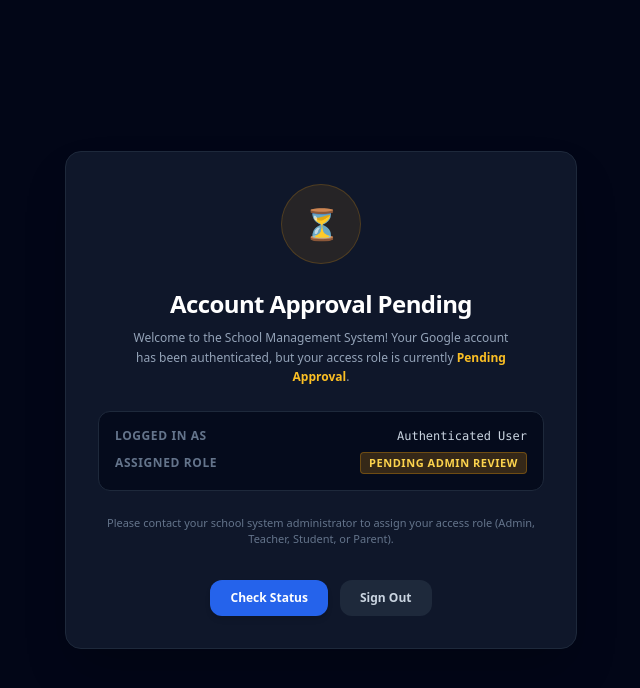
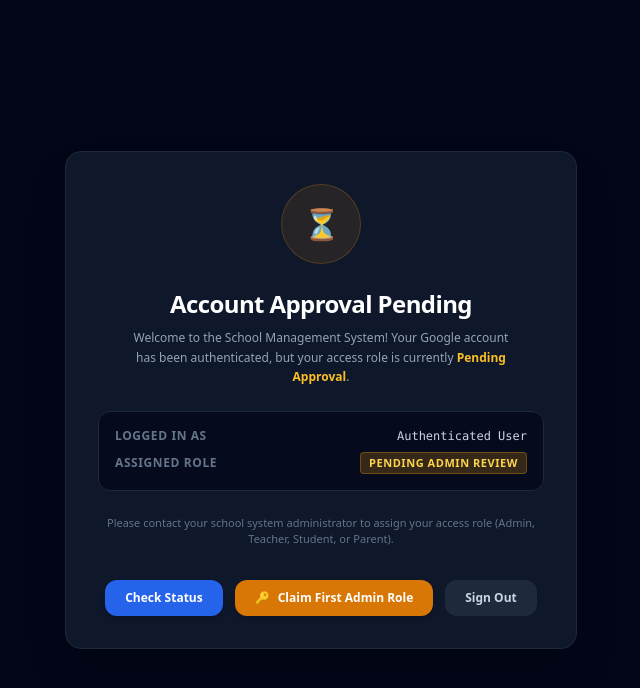
Before and after one commit to arshal-salu/schoolmanagemen, a Nuxt app in the folder nuxt-app/: page /pending in a window 1280 px wide. Shown: the top 688 px of the page, without its empty margins (319-959 px from the left). Built offline with nearby package versions, Linux system fonts and the light colour scheme; no server answers.

Commit message:
Add Claim First Admin Role button on pending page for instant bootstrapping

```diff
--- a/nuxt-app/app/pages/auth/callback.vue
+++ b/nuxt-app/app/pages/auth/callback.vue
@@ -91,19 +91,25 @@ onMounted(async () => {
     if (profile) {
       userRole = profile.role || 'pending'
     } else {
-      // 3. Create profile if it does not exist (default role: 'pending')
+      // 3. Check total profiles count to auto-bootstrap first admin
+      const { count } = await client
+        .from('profiles')
+        .select('*', { count: 'exact', head: true })
+
+      const initialRole = (count === 0 || count === null) ? 'admin' : 'pending'
+
       const meta = currentAuthUser.user_metadata || {}
       const fullName = meta.full_name || meta.name || currentAuthUser.email.split('@')[0]
       const avatarUrl = meta.avatar_url || meta.picture || ''
 
       const { data: newProfile, error: insertErr } = await client
         .from('profiles')
-        .insert({
+        .upsert({
           id: currentAuthUser.id,
           full_name: fullName,
           email: currentAuthUser.email,
           avatar_url: avatarUrl,
-          role: 'pending'
+          role: initialRole
         })
         .select()
         .single()
@@ -111,7 +117,7 @@ onMounted(async () => {
       if (insertErr) {
         console.error('Profile creation error:', insertErr)
       }
-      userRole = newProfile?.role || 'pending'
+      userRole = newProfile?.role || initialRole
     }
 
     // 4. Redirect user according to role
--- a/nuxt-app/app/pages/pending.vue
+++ b/nuxt-app/app/pages/pending.vue
@@ -44,6 +44,14 @@
         </button>
 
         <button
+          @click="claimInitialAdmin"
+          :disabled="checking"
+          class="w-full sm:w-auto px-5 py-2.5 bg-amber-600 hover:bg-amber-500 active:bg-amber-700 text-white font-semibold text-xs rounded-xl transition-all duration-200 shadow-md flex items-center justify-center gap-2"
+        >
+          <span>🔑</span> Claim First Admin Role
+        </button>
+
+        <button
           @click="handleLogout"
           class="w-full sm:w-auto px-5 py-2.5 bg-slate-800 hover:bg-slate-700 text-slate-300 hover:text-white font-semibold text-xs rounded-xl transition-all duration-200"
         >
@@ -66,6 +74,44 @@ const user = useSupabaseUser()
 const checking = ref(false)
 
 const userEmail = computed(() => user.value?.email || 'Authenticated User')
+
+async function claimInitialAdmin() {
+  if (!user.value) {
+    await navigateTo('/login')
+    return
+  }
+
+  checking.value = true
+  try {
+    const meta = user.value.user_metadata || {}
+    const fullName = meta.full_name || meta.name || user.value.email.split('@')[0]
+    const avatarUrl = meta.avatar_url || meta.picture || ''
+
+    // Upsert profile as admin
+    const { error } = await client
+      .from('profiles')
+      .upsert({
+        id: user.value.id,
+        full_name: fullName,
+        email: user.value.email,
+        avatar_url: avatarUrl,
+        role: 'admin'
+      })
+
+    if (error) {
+      console.warn('Upsert profile error:', error.message)
+      // Fallback: try RPC or direct update
+      await client.from('profiles').update({ role: 'admin' }).eq('id', user.value.id)
+    }
+
+    await navigateTo('/admin')
+  } catch (err) {
+    console.error('Claim admin error:', err)
+    alert('Failed to set admin role: ' + (err.message || 'Please run the SQL script in Supabase.'))
+  } finally {
+    checking.value = false
+  }
+}
 
 async function checkStatus() {
   if (!user.value) {
```
